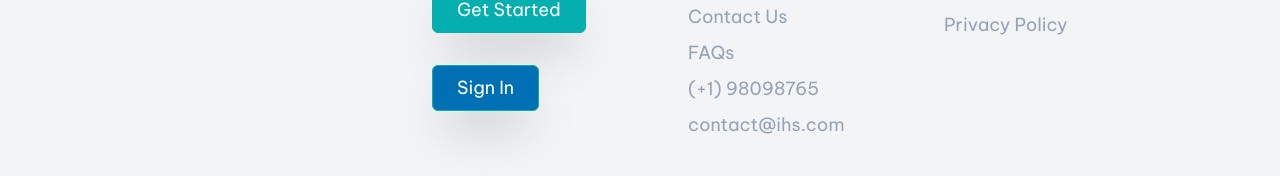
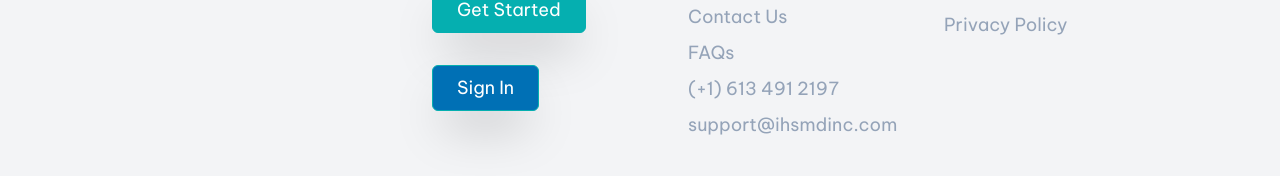
Before and after one commit to ihsidna/ihs-frontend, a React (Create React App) app: page / in a window 1280 px wide. Shown: the part 3231-3407 px from the top of the page. Built offline with nearby package versions, Linux system fonts and the light colour scheme; what react-topbar-progress-indicator would draw is missing.

Commit message:
bugfix - fix appointments not showing on dashboard

```diff
--- a/src/components/app/appointment/Appointment.jsx
+++ b/src/components/app/appointment/Appointment.jsx
@@ -1,20 +1,10 @@
-import React, {useCallback, useEffect, useState} from 'react';
+import React from 'react';
 import {Route, Routes, useNavigate} from "react-router-dom";
 import BookAppointment from "./BookAppointment";
 import ViewAppointment from "./ViewAppointment";
 import ReviewAppointment from "./ReviewAppointment";
 import AppointmentTable from "./AppointmentTable";
 import {Helmet, HelmetProvider} from "react-helmet-async";
-import TopBarProgress from "react-topbar-progress-indicator";
-import useAxiosPrivate from "../../../hooks/useAxiosPrivate";
-import useAuth from "../../../hooks/useAuth";
-
-TopBarProgress.config({
-	barColors: {
-		"0": "#05afb0"
-	},
-	shadowBlur: 5
-});
 
 const Appointment = () => {
 	return (
@@ -29,22 +19,6 @@ const Appointment = () => {
 
 const ParentContent = () => {
 	const navigate = useNavigate();
-	const axiosPrivate = useAxiosPrivate();
-	const {appointments, setAppointments} = useAuth();
-	const [loading, setLoading] = useState(false);
-
-	const getAppointments = useCallback(async () => {
-		const response = await axiosPrivate.get("/user/appointments");
-
-		const appointmentList = response.data.data;
-		setAppointments(appointmentList);
-	}, [axiosPrivate, setAppointments]);
-
-	useEffect(() => {
-		setLoading(true)
-		getAppointments();
-		setLoading(false);
-	}, [getAppointments]);
 
 	return (
 		<HelmetProvider>
@@ -55,7 +29,6 @@ const ParentContent = () => {
 				</Helmet>
 
 				<div className="lg:p-20 md:p-10 p-3">
-					{loading && <TopBarProgress/>}
 					<div className="flex justify-between items-center mt-10">
 						<h2 className="md:text-2xl text-xl">Your Appointments</h2>
 						<button className="py-3 md:px-4 px-2" onClick={() => navigate('/appointments/bookappointment')}>Book Appointment</button>
@@ -64,7 +37,7 @@ const ParentContent = () => {
 					<hr className="my-10"/>
 
 					{/*Appointments Table*/}
-					<AppointmentTable appointments={appointments}/>
+					<AppointmentTable />
 				</div>
 			</>
 		</HelmetProvider>
--- a/src/components/app/appointment/AppointmentTable.jsx
+++ b/src/components/app/appointment/AppointmentTable.jsx
@@ -1,13 +1,42 @@
-import React from 'react';
+import React, {useCallback, useEffect, useState} from 'react';
 import {Link} from "react-router-dom";
 import Nodata from "../../../assets/images/noData.svg";
 import {appointmentStatus, avatar, booleanString} from "../../../data/enums";
 import Avatar from "react-avatar";
+import useAxiosPrivate from "../../../hooks/useAxiosPrivate";
+import useAuth from "../../../hooks/useAuth";
+import TopBarProgress from "react-topbar-progress-indicator";
 
-const AppointmentTable = ({appointments}) => {
+TopBarProgress.config({
+		barColors: {
+				"0": "#05afb0"
+		},
+		shadowBlur: 5
+});
+
+const AppointmentTable = () => {
+		const axiosPrivate = useAxiosPrivate();
+		const {appointments, setAppointments} = useAuth();
+		const [loading, setLoading] = useState(false);
+
+
+		const getAppointments = useCallback(async () => {
+				const response = await axiosPrivate.get("/user/appointments");
+
+				const appointmentList = response.data.data;
+				setAppointments(appointmentList);
+		}, [axiosPrivate, setAppointments]);
+
+		useEffect(() => {
+				setLoading(true);
+				getAppointments().then(() => {
+						setLoading(false);
+				})
+		}, [getAppointments]);
 
 	return (
 		<div className="flex flex-col mt-8">
+				{loading && <TopBarProgress />}
 			<div className="py-2 -my-2 overflow-x-auto sm:-mx-6 sm:px-6 lg:-mx-8 lg:px-8">
 				<div
 					className="inline-block min-w-full overflow-hidden align-middle border-b border-gray-200 rounded-md">
--- a/src/components/website/globals/Footer.jsx
+++ b/src/components/website/globals/Footer.jsx
@@ -35,8 +35,8 @@ const Footer = () => {
 							<li className="text-lg py-1">
 								<Link to="/faqs" className="text-slate-400">FAQs</Link>
 							</li>
-							<li className="text-lg py-1 text-slate-400">(+1) 98098765</li>
-							<li className="text-lg py-1 text-slate-400">contact@ihs.com</li>
+							<li className="text-lg py-1 text-slate-400">(+1) 613 491 2197</li>
+							<li className="text-lg py-1 text-slate-400">support@ihsmdinc.com</li>
 						</ul>
 					</div>
 					<div className="px-8 mt-4">
```
